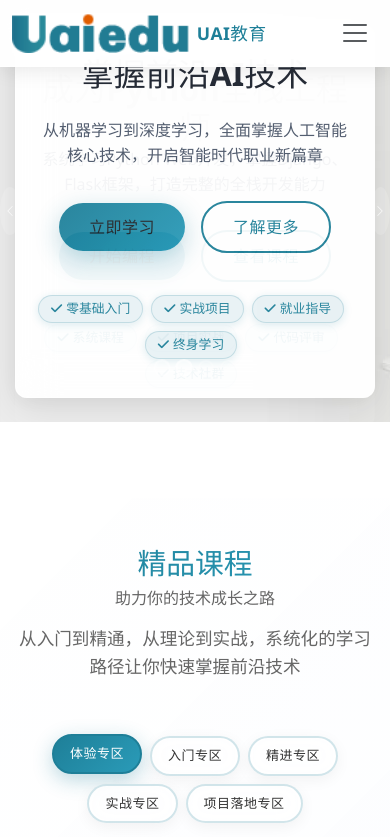
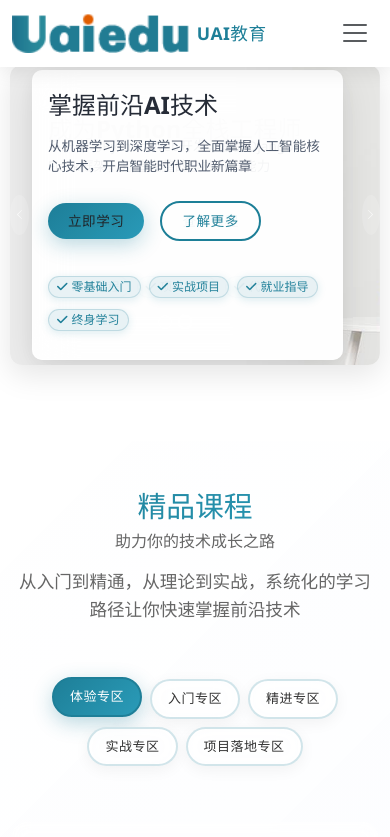
Before and after one commit to hy98982002/frontend, a Vue app: page / in a window 390 px wide. Shown: the top 837 px of the page. Built offline with nearby package versions, Linux system fonts and the light colour scheme.

Commit message:
轮播图位置更新

```diff
--- a/src/components/HeroCarousel.vue
+++ b/src/components/HeroCarousel.vue
@@ -25,8 +25,8 @@
           <div class="carousel-bg" :style="{ backgroundImage: `url(${slide.image})` }"></div>
 
           <div class="container-fluid p-0">
-            <div class="row align-items-center min-vh-80">
-              <div class="col-lg-8 mx-auto text-center">
+            <div class="row align-items-center carousel-content-row">
+              <div class="col-lg-6 mx-auto">
                 <!-- 课程说明卡片背景 -->
                 <div class="hero-content-card">
                   <div class="hero-content">
@@ -46,7 +46,7 @@
                     </div>
 
                     <!-- 特色标签 -->
-                    <div class="hero-features mt-4" data-aos="fade-up" data-aos-delay="600">
+                    <div class="hero-features mt-3" data-aos="fade-up" data-aos-delay="600">
                       <span
                         v-for="feature in slide.features"
                         :key="feature"
@@ -158,9 +158,13 @@ onMounted(() => {
 <style scoped>
 .hero-carousel {
   position: relative;
-  height: 60vh;
+  /* 按原始比例1340x400设置高度，并添加导航栏间距 */
+  height: 400px;
+  max-width: 1340px;
+  margin: 80px auto 0 auto; /* 80px为导航栏高度 + 间距 */
   overflow: hidden;
-  margin-top: 0;
+  border-radius: 15px;
+  box-shadow: 0 10px 30px rgba(0, 0, 0, 0.1);
 }
 
 .carousel {
@@ -168,7 +172,7 @@ onMounted(() => {
 }
 
 .carousel-item {
-  height: 60vh;
+  height: 400px;
   position: relative;
 }
 
@@ -183,19 +187,20 @@ onMounted(() => {
   background-repeat: no-repeat;
 }
 
-.min-vh-80 {
-  min-height: 60vh;
+.carousel-content-row {
+  height: 400px;
+  margin: 0;
 }
 
-/* 课程说明卡片容器 */
+/* 课程说明卡片容器 - 调整为更合理的比例 */
 .hero-content-card {
   background: rgba(255, 255, 255, 0.95);
   backdrop-filter: blur(20px);
   -webkit-backdrop-filter: blur(20px);
-  border-radius: 20px;
-  padding: 60px 40px;
-  margin: 40px auto;
-  max-width: 800px;
+  border-radius: 15px;
+  padding: 30px 25px;
+  margin: 0 auto;
+  max-width: 500px;
   box-shadow: 0 10px 40px rgba(0, 0, 0, 0.1), 0 4px 20px rgba(0, 0, 0, 0.05),
     inset 0 1px 0 rgba(255, 255, 255, 0.8);
   border: 1px solid rgba(255, 255, 255, 0.2);
@@ -206,8 +211,8 @@ onMounted(() => {
 }
 
 .hero-content-card:hover {
-  transform: translateY(-5px);
-  box-shadow: 0 20px 60px rgba(0, 0, 0, 0.15), 0 8px 30px rgba(0, 0, 0, 0.08),
+  transform: translateY(-3px);
+  box-shadow: 0 15px 50px rgba(0, 0, 0, 0.15), 0 6px 25px rgba(0, 0, 0, 0.08),
     inset 0 1px 0 rgba(255, 255, 255, 0.9);
 }
 
@@ -219,53 +224,53 @@ onMounted(() => {
 }
 
 .hero-title {
-  font-size: 3.5rem;
+  font-size: 2.2rem;
   font-weight: 700;
   line-height: 1.2;
-  margin-bottom: 1.5rem;
+  margin-bottom: 1rem;
   color: #1a202c;
   text-shadow: none;
 }
 
 .hero-subtitle {
-  font-size: 1.25rem;
-  line-height: 1.6;
-  margin-bottom: 2rem;
+  font-size: 1rem;
+  line-height: 1.5;
+  margin-bottom: 1.5rem;
   color: #4a5568;
   opacity: 1;
   text-shadow: none;
 }
 
 .hero-buttons {
-  margin-bottom: 2rem;
+  margin-bottom: 1.5rem;
 }
 
 .btn-tech-blue {
   background: linear-gradient(135deg, #1e7f98, #2a9bb8);
   border: none;
-  border-radius: 50px;
-  padding: 15px 40px;
+  border-radius: 25px;
+  padding: 10px 25px;
   font-weight: 600;
-  font-size: 1.1rem;
+  font-size: 0.95rem;
   letter-spacing: 0.5px;
   transition: all 0.3s ease;
-  box-shadow: 0 8px 25px rgba(30, 127, 152, 0.3);
+  box-shadow: 0 6px 20px rgba(30, 127, 152, 0.3);
 }
 
 .btn-tech-blue:hover {
   background: linear-gradient(135deg, #166d84, #228ba1);
-  transform: translateY(-3px);
-  box-shadow: 0 12px 35px rgba(30, 127, 152, 0.4);
+  transform: translateY(-2px);
+  box-shadow: 0 8px 25px rgba(30, 127, 152, 0.4);
 }
 
 .btn-outline-light {
   border: 2px solid #1e7f98;
   color: #1e7f98;
   background: transparent;
-  border-radius: 50px;
-  padding: 13px 38px;
+  border-radius: 25px;
+  padding: 8px 23px;
   font-weight: 600;
-  font-size: 1.1rem;
+  font-size: 0.95rem;
   letter-spacing: 0.5px;
   transition: all 0.3s ease;
 }
@@ -274,15 +279,15 @@ onMounted(() => {
   background: #1e7f98;
   border-color: #1e7f98;
   color: white;
-  transform: translateY(-3px);
-  box-shadow: 0 12px 35px rgba(30, 127, 152, 0.3);
+  transform: translateY(-2px);
+  box-shadow: 0 8px 25px rgba(30, 127, 152, 0.3);
 }
 
 .hero-features .badge {
-  padding: 8px 15px;
-  font-size: 0.9rem;
+  padding: 5px 10px;
+  font-size: 0.8rem;
   font-weight: 500;
-  border-radius: 25px;
+  border-radius: 15px;
   box-shadow: 0 2px 8px rgba(30, 127, 152, 0.15);
   background: rgba(30, 127, 152, 0.1) !important;
   color: #1e7f98 !important;
@@ -311,8 +316,8 @@ onMounted(() => {
 
 .carousel-control-prev-icon,
 .carousel-control-next-icon {
-  width: 3rem;
-  height: 3rem;
+  width: 2.5rem;
+  height: 2.5rem;
   background-size: 60%;
   border-radius: 50%;
   background-color: rgba(255, 255, 255, 0.2);
@@ -322,12 +327,12 @@ onMounted(() => {
 
 /* 指示器样式 */
 .carousel-indicators {
-  bottom: 30px;
+  bottom: 20px;
 }
 
 .carousel-indicators button {
-  width: 12px;
-  height: 12px;
+  width: 10px;
+  height: 10px;
   border-radius: 50%;
   border: 2px solid rgba(255, 255, 255, 0.5);
   background: transparent;
@@ -341,59 +346,81 @@ onMounted(() => {
 }
 
 /* 响应式设计 */
+@media (max-width: 1400px) {
+  .hero-carousel {
+    max-width: 95%;
+    margin: 80px auto 0 auto;
+  }
+}
+
 @media (max-width: 768px) {
+  .hero-carousel {
+    height: 350px;
+    margin: 70px 15px 0 15px;
+    border-radius: 12px;
+  }
+
+  .carousel-item {
+    height: 350px;
+  }
+
+  .carousel-content-row {
+    height: 350px;
+  }
+
   .hero-content-card {
-    padding: 40px 30px;
-    margin: 20px auto;
-    border-radius: 15px;
+    padding: 25px 20px;
+    margin: 0 10px;
+    border-radius: 12px;
+    max-width: 90%;
   }
 
   .hero-title {
-    font-size: 2.5rem;
+    font-size: 1.8rem;
   }
 
   .hero-subtitle {
-    font-size: 1.1rem;
+    font-size: 0.9rem;
   }
 
   .btn-tech-blue,
   .btn-outline-light {
-    padding: 12px 30px;
-    font-size: 1rem;
-    margin-bottom: 10px;
+    padding: 8px 20px;
+    font-size: 0.85rem;
+    margin-bottom: 8px;
   }
 
   .hero-features .badge {
-    font-size: 0.8rem;
-    padding: 6px 12px;
+    font-size: 0.75rem;
+    padding: 4px 8px;
   }
 }
 
 @media (max-width: 576px) {
+  .hero-carousel {
+    height: 300px;
+    margin: 65px 10px 0 10px;
+  }
+
+  .carousel-item {
+    height: 300px;
+  }
+
+  .carousel-content-row {
+    height: 300px;
+  }
+
   .hero-content-card {
-    padding: 30px 20px;
-    margin: 15px;
-    border-radius: 12px;
+    padding: 20px 15px;
+    border-radius: 10px;
   }
 
   .hero-title {
-    font-size: 2rem;
+    font-size: 1.5rem;
   }
 
   .hero-subtitle {
-    font-size: 1rem;
-  }
-
-  .hero-carousel {
-    height: 50vh;
-  }
-
-  .carousel-item {
-    height: 50vh;
-  }
-
-  .min-vh-80 {
-    min-height: 50vh;
+    font-size: 0.85rem;
   }
 }
 
```
